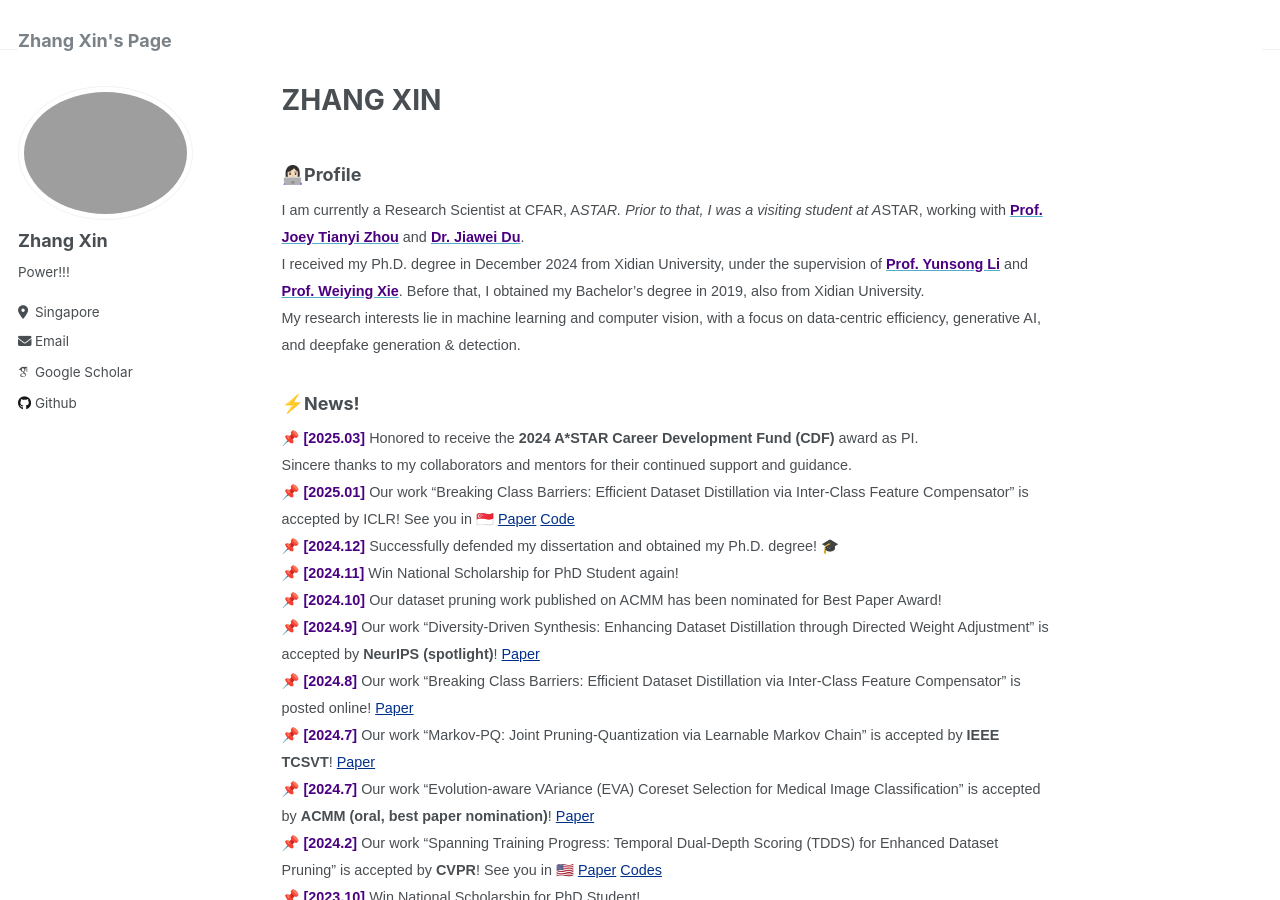
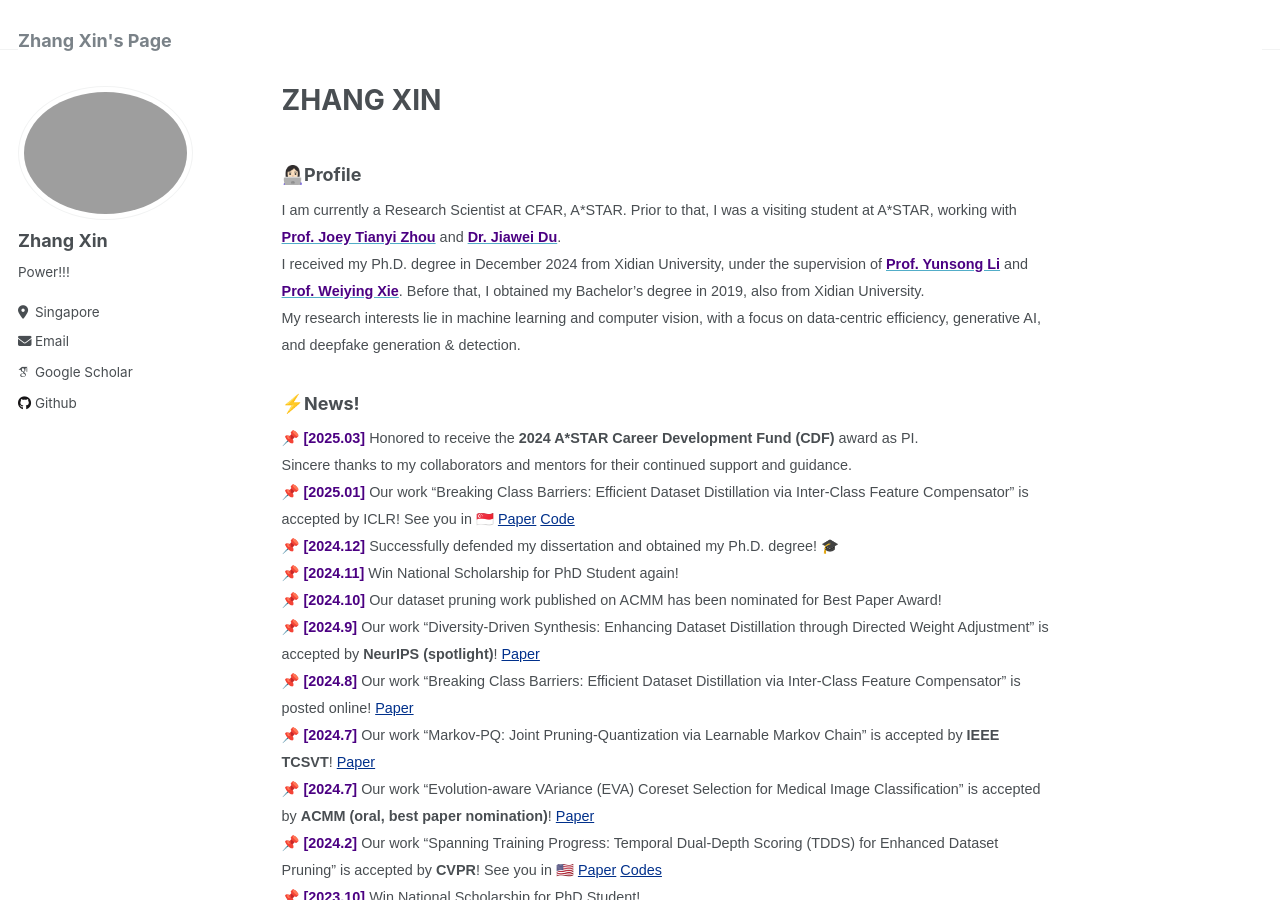
Before and after one commit to zhangxin-xd/zhangxin-xd.github.io, a Jekyll site: the page built from _pages/about.md, in a window 1280 px wide and 900 px high. Built offline with Jekyll 4.4.1, drawn with Linux system fonts in a browser that asks for light colours; some web fonts are replaced.

Commit message:
Update about.md

```diff
--- a/_pages/about.md
+++ b/_pages/about.md
@@ -10,7 +10,7 @@ redirect_from:
 ### 👩🏻‍💻Profile
 
 <span style="font-family:Arial; font-size:0.8em;">
-I am currently a Research Scientist at CFAR, A*STAR. Prior to that, I was a visiting student at A*STAR, working with [<span style="color:#4B0082;"><strong>Prof. Joey Tianyi Zhou</strong></span>](https://joeyzhouty.github.io/index.html) and [<span style="color:#4B0082;"><strong>Dr. Jiawei Du</strong></span>](https://scholar.google.com/citations?user=WrJKEzEAAAAJ&hl=en).
+I am currently a Research Scientist at CFAR, A\*STAR. Prior to that, I was a visiting student at A\*STAR, working with [<span style="color:#4B0082;"><strong>Prof. Joey Tianyi Zhou</strong></span>](https://joeyzhouty.github.io/index.html) and [<span style="color:#4B0082;"><strong>Dr. Jiawei Du</strong></span>](https://scholar.google.com/citations?user=WrJKEzEAAAAJ&hl=en).
 I received my Ph.D. degree in December 2024 from Xidian University, under the supervision of [<span style="color:#4B0082;"><strong>Prof. Yunsong Li</strong></span>](https://web.xidian.edu.cn/ysli/) and [<span style="color:#4B0082;"><strong>Prof. Weiying Xie</strong></span>](https://web.xidian.edu.cn/wyxie/). Before that, I obtained my Bachelor’s degree in 2019, also from Xidian University.
 My research interests lie in machine learning and computer vision, with a focus on data-centric efficiency, generative AI, and deepfake generation & detection.
 
```
